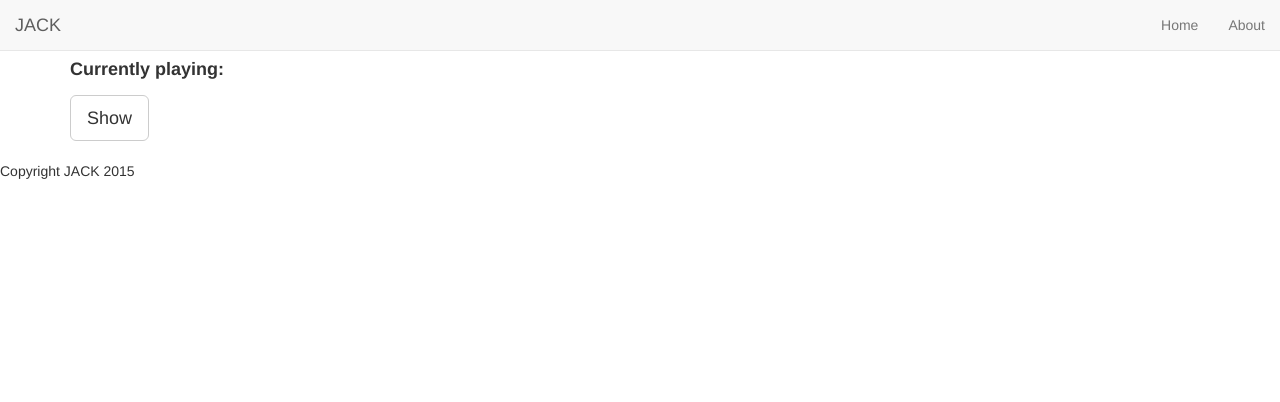
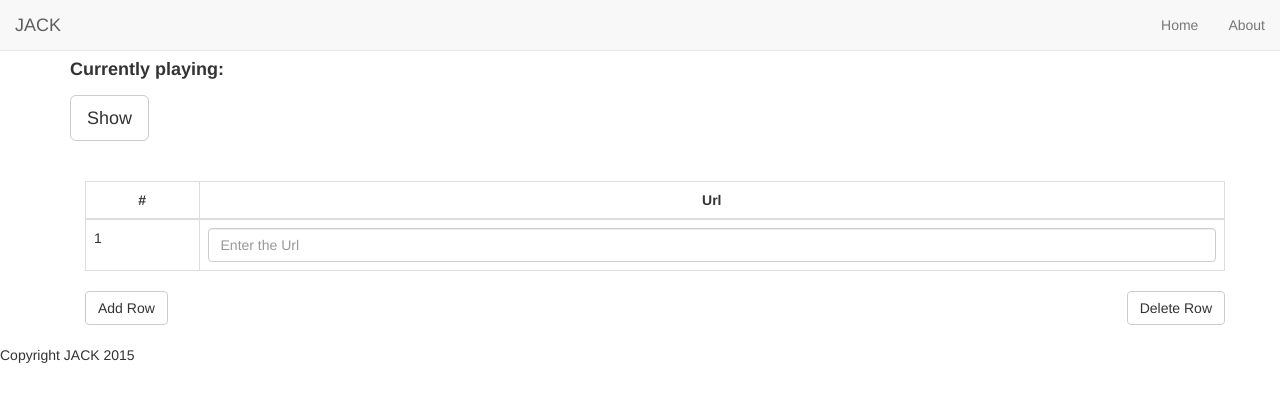
Before and after one commit to camerongray1515/HackDee-2015, a Flask app: page /main in a window 1280 px wide. Shown: the top 402 px of the page. Run offline with Flask 2, Linux system fonts and the light colour scheme; some libraries are stand-ins or nearby versions.

Commit message:
Added a table to main.html

```diff
--- a/templates/main.html
+++ b/templates/main.html
@@ -4,4 +4,36 @@
   <label for="current">Currently playing:</label>
 </h4>
 <button type="button" class="btn btn-default btn-lg">Show</button>
+
+<h4>&nbsp;</h4>
+<div class="container">
+    <div class="row clearfix">
+		<div class="col-md-12 column">
+			<table class="table table-bordered table-hover" id="tab_logic">
+				<thead>
+					<tr >
+						<th class="text-center">
+							#
+						</th>
+						<th class="text-center">
+							Url
+						</th>
+					</tr>
+				</thead>
+				<tbody>
+					<tr id='addr0'>
+						<td>
+						1
+						</td>
+						<td>
+						<input type="text" name='name0'  placeholder='Enter the Url' class="form-control"/>
+						</td>
+					</tr>
+                    <tr id='addr1'></tr>
+				</tbody>
+			</table>
+		</div>
+	</div>
+	<a id="add_row" class="btn btn-default pull-left">Add Row</a><a id='delete_row' class="pull-right btn btn-default">Delete Row</a>
+</div>
 {% endblock %}
```
